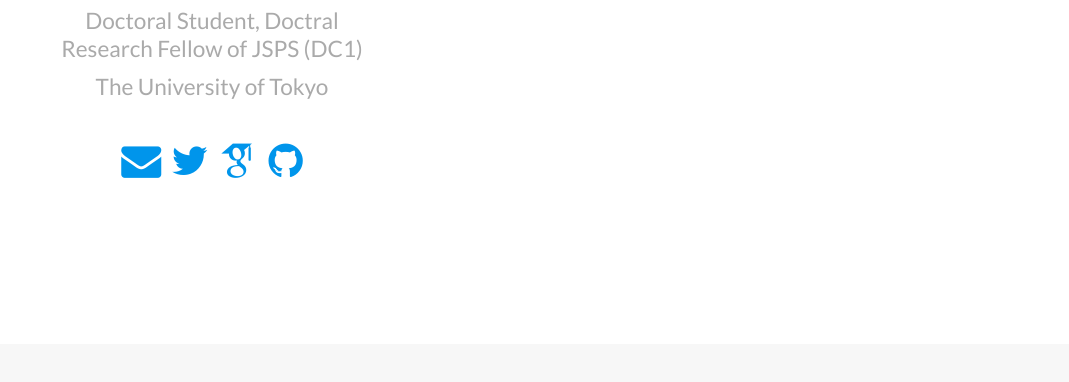
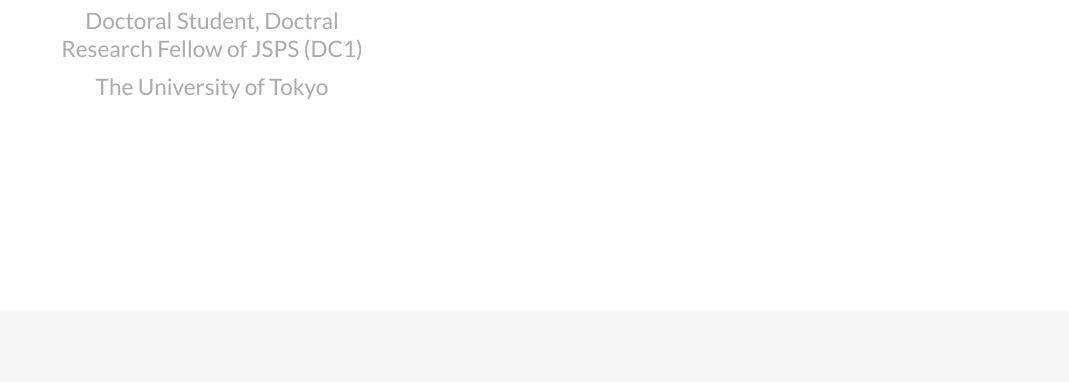
Before and after one commit to YoshimatsuSaito/YoshimatsuSaito.github.io, a plain HTML site: page index.html in a window 1280 px wide. Shown: the part 418-800 px from the top of the page, without its empty margins (38-1107 px from the left). Drawn offline with nearby package versions, Linux system fonts and the light colour scheme; files whose address does not match are found by name.

Commit message:
Build website

```diff
--- a/index.html
+++ b/index.html
@@ -111,34 +111,6 @@
       <link itemprop="url" href="https://example.com">
 
       <ul class="social-icon" aria-hidden="true">
-
-
-        <li>
-          <a itemprop="sameAs" href="mailto:test@example.org" target="_blank">
-            <i class="fa fa-envelope big-icon"></i>
-          </a>
-        </li>
-
-
-        <li>
-          <a itemprop="sameAs" href="//twitter.com/GeorgeCushen" target="_blank">
-            <i class="fa fa-twitter big-icon"></i>
-          </a>
-        </li>
-
-
-        <li>
-          <a itemprop="sameAs" href="https://scholar.google.co.uk/citations?user=sIwtMXoAAAAJ" target="_blank">
-            <i class="ai ai-google-scholar big-icon"></i>
-          </a>
-        </li>
-
-
-        <li>
-          <a itemprop="sameAs" href="//github.com/gcushen" target="_blank">
-            <i class="fa fa-github big-icon"></i>
-          </a>
-        </li>
 
       </ul>
 
```
